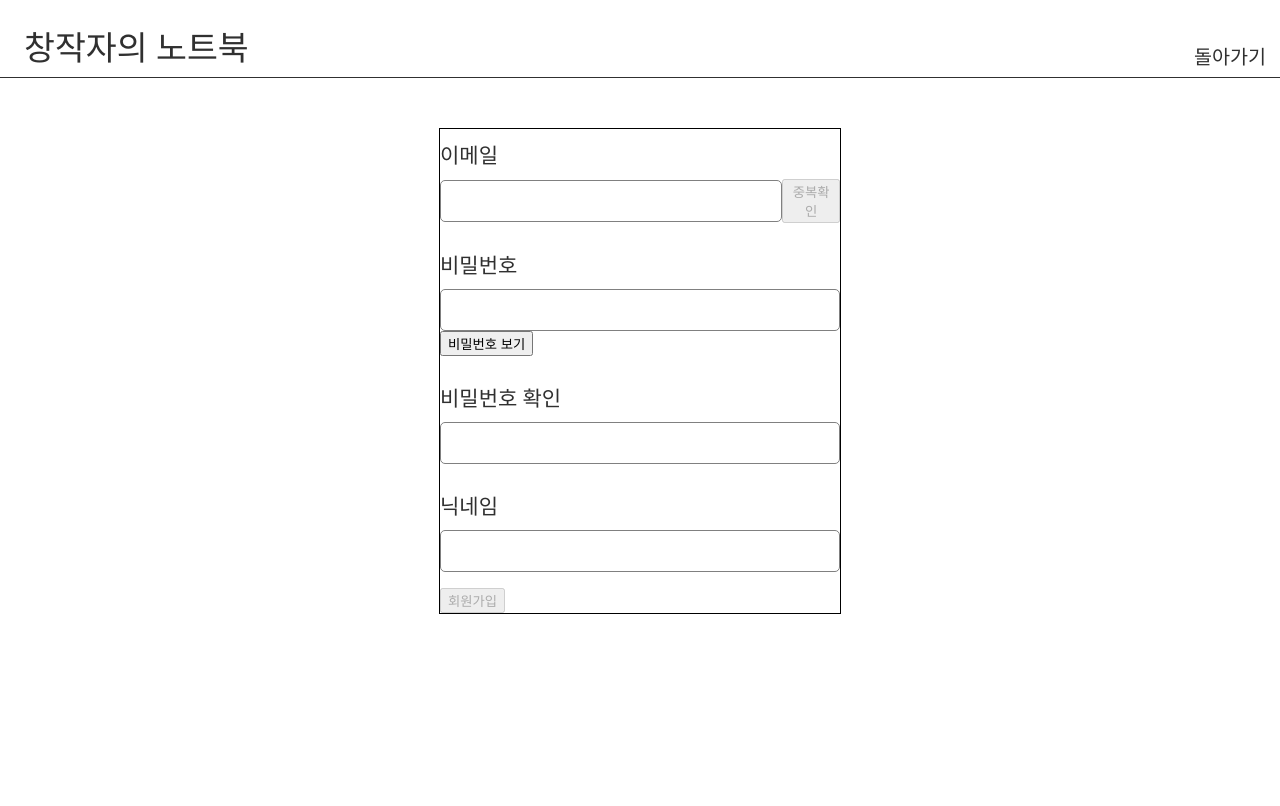
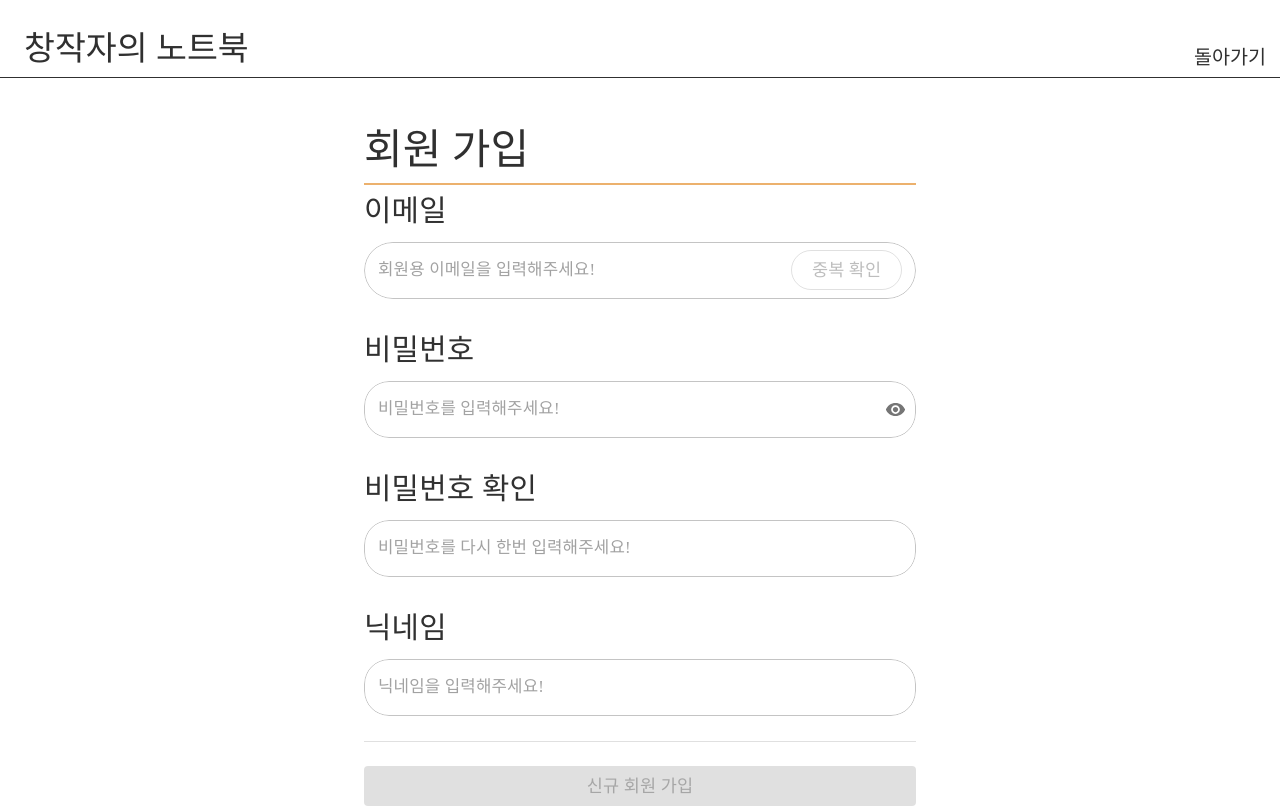
Before and after one commit to inputTitleHere/CreatorsNotebook, a React (Vite) app in the folder creators-notbook-frontend/: page /user/register in a window 1280 px wide. Built offline with nearby package versions, Linux system fonts and the light colour scheme; a web font is replaced by a local one.

Commit message:
feature/register-ui-refactor, 회원가입 프런트엔드의 UI를 MUI기반으로 변경

```diff
--- a/creators-notbook-frontend/src/pages/user/register/Register.jsx
+++ b/creators-notbook-frontend/src/pages/user/register/Register.jsx
@@ -9,6 +9,14 @@ import { useNavigate } from "react-router-dom";
 import { setJwtToStorage } from "../../../utils/userUtil";
 import { useDispatch } from "react-redux";
 import { login } from "../../../redux-store/slices/userSlice";
+import {
+  Box,
+  Button,
+  Container,
+  Divider,
+  Stack,
+  Typography,
+} from "@mui/material";
 /**
  * 회원가입 페이지를 표시하는 컴포넌트.
  */
@@ -26,9 +34,17 @@ export default function Register() {
    */
   const handleSubmit = async (event) => {
     event.preventDefault();
-    const response = await fetchByForm("/user/register", "POST", formRef.current);
+    const response = await fetchByForm(
+      "/user/register",
+      "POST",
+      formRef.current
+    );
     if (response.data) {
-      const loginResponse = await fetchByForm("/user/login","POST",formRef.current);
+      const loginResponse = await fetchByForm(
+        "/user/login",
+        "POST",
+        formRef.current
+      );
       dispatch(login(loginResponse.user));
       setJwtToStorage(loginResponse.jwt);
       navigate("/dashboard");
@@ -38,16 +54,45 @@ export default function Register() {
   return (
     <>
       <Header showLoginOption={false} />
-      <section>
-        <div className="form-wrapper">
-          <form onSubmit={handleSubmit} ref={formRef}>
+      <Container
+        sx={{
+          width: "600px",
+          marginTop: "48px",
+        }}
+      >
+        <form onSubmit={handleSubmit} ref={formRef}>
+          <Stack spacing={1}>
+            <Box>
+              <Typography variant="h3">회원 가입</Typography>
+            </Box>
+            <Divider
+              sx={{
+                border: "1px solid",
+                borderColor: "secondary.main",
+                margin: "12px 0px",
+              }}
+            />
             <EmailComponent setState={setIdCheck} />
             <PasswordComponent setState={setPasswordCheck} />
             <UserNicknameComponent setState={setUserNicknameCheck} />
-            <button disabled={!(idCheck && passwordCheck && userNicknameCheck)}>회원가입</button>
-          </form>
-        </div>
-      </section>
+          </Stack>
+          <Divider
+            sx={{
+              marginBottom: "24px",
+            }}
+          />
+          <Box>
+            <Button
+              disabled={!(idCheck && passwordCheck && userNicknameCheck)}
+              variant="contained"
+              fullWidth
+              type="submit"
+            >
+              <Typography variant="h6">신규 회원 가입</Typography>
+            </Button>
+          </Box>
+        </form>
+      </Container>
     </>
   );
 }
--- a/creators-notbook-frontend/src/pages/user/register/components/RegisterEmailComponent.jsx
+++ b/creators-notbook-frontend/src/pages/user/register/components/RegisterEmailComponent.jsx
@@ -1,6 +1,14 @@
 import PropTypes from "prop-types";
-import { useRef, useState } from "react";
+import { useState } from "react";
 import { fetchByUrl } from "../../../../utils/fetch";
+import {
+  Box,
+  Button,
+  FormControl,
+  FormLabel,
+  OutlinedInput,
+  Typography,
+} from "@mui/material";
 
 RegisterEmailComponent.propTypes = {
   setState: PropTypes.func,
@@ -14,13 +22,22 @@ RegisterEmailComponent.propTypes = {
  */
 export default function RegisterEmailComponent({ setState }) {
   const [passState, setPassState] = useState(null);
-  const emailInputRef = useRef(null);
+  const [email, setEmail] = useState("");
   const [emailCheckButtonToggle, setEmailCheckButtonToggle] = useState(true);
+
+  /**
+   * 입력된 이메일이 사용가능한지 서버에 쿼리한다.
+   */
   const checkIfEmailUsable = async () => {
     const emailData = {
-      [emailInputRef.current.name]: emailInputRef.current.value,
+      email: email,
     };
-    const emailUsable = await fetchByUrl("/user/checkIfEmailUsable", "GET",emailData);
+    console.log(emailData);
+    const emailUsable = await fetchByUrl(
+      "/user/checkIfEmailUsable",
+      "GET",
+      emailData
+    );
     if (emailUsable.data) {
       setState(true);
       setPassState(true);
@@ -30,7 +47,12 @@ export default function RegisterEmailComponent({ setState }) {
     }
   };
 
+  /**
+   * 이메일 변경을 추적.
+   * 변경시 중복확인을 true하며 사용가능 이메일을 false한다.
+   */
   const handleEmailChange = (event) => {
+    setEmail(event.target.value);
     setState(false);
     setPassState(null);
     if (event.target.value.includes("@")) {
@@ -41,27 +63,55 @@ export default function RegisterEmailComponent({ setState }) {
   };
 
   return (
-    <>
-      <label className="major-input" htmlFor="email">
-        이메일
-      </label>
-      <div className="input-wrapper">
-        <input
-          className="major-input"
-          type="text"
-          name="email"
-          id="email"
-          onChange={handleEmailChange}
-          ref={emailInputRef}
-        />
-        <button type="button" onClick={checkIfEmailUsable} disabled={emailCheckButtonToggle}>
-          중복확인
-        </button>
-      </div>
-      <div className={"error-message " + (passState && "pass")}>
-        {passState !== null && (passState ? "사용가능한 이메일입니다." : "중복된 이메일 입니다.")}
-        &nbsp;
-      </div>
-    </>
+    <FormControl>
+      <FormLabel htmlFor="register-email">
+        <Typography variant="h4">이메일</Typography>
+      </FormLabel>
+      <OutlinedInput
+        name="email"
+        id="register-email"
+        onChange={handleEmailChange}
+        value={email}
+        error={passState===false}
+        fullWidth
+        required
+        placeholder="회원용 이메일을 입력해주세요!"
+        endAdornment={
+          <Button
+            variant="outlined"
+            onClick={checkIfEmailUsable}
+            disabled={emailCheckButtonToggle}
+            sx={{
+              width: "25%",
+              borderRadius: "25px",
+            }}
+          >
+            <Typography variant="h6">중복 확인</Typography>
+          </Button>
+        }
+        sx={{
+          marginTop: "12px",
+          borderRadius: "35px",
+          overflow: "hidden",
+        }}
+      />
+      <Box
+        sx={{
+          display: "flex",
+          alignItems: "center",
+          justifyContent: "center",
+        }}
+      >
+        {passState !== null ? (
+          passState ? (
+            <Typography color="primary">사용가능한 이메일입니다.</Typography>
+          ) : (
+            <Typography color="warning.main">중복된 이메일 입니다.</Typography>
+          )
+        ) : (
+          <Typography>&nbsp;</Typography>
+        )}
+      </Box>
+    </FormControl>
   );
 }
--- a/creators-notbook-frontend/src/pages/user/register/components/RegisterPasswordComponent.jsx
+++ b/creators-notbook-frontend/src/pages/user/register/components/RegisterPasswordComponent.jsx
@@ -1,5 +1,15 @@
-import { useEffect, useRef, useState } from "react";
+import { useEffect, useState } from "react";
 import PropTypes from "prop-types";
+import {
+  Box,
+  FormControl,
+  FormLabel,
+  IconButton,
+  InputAdornment,
+  OutlinedInput,
+  Typography,
+} from "@mui/material";
+import { Visibility, VisibilityOff } from "@mui/icons-material";
 
 RegisterPasswordComponent.propTypes = {
   setState: PropTypes.func,
@@ -13,13 +23,18 @@ RegisterPasswordComponent.propTypes = {
  * @returns
  */
 export default function RegisterPasswordComponent({ setState }) {
-  const passwordRef = useRef(null);
-  const passwordMatchRef = useRef(null);
   const [passwordCheck, setPasswordCheck] = useState(undefined);
+  const [passwordMatch, setPasswordMatch] = useState(undefined);
   const [passwordMessage, setPasswordMessage] = useState("");
-  const [passwordMatch, setPasswordMatch] = useState(undefined);
   const [showPassword, setShowPassword] = useState(false);
 
+  const [password, setPassword] = useState("");
+  const [passwordForCheck, setPasswordForCheck] = useState("");
+  /**
+   * 비밀번호가 사용가능하고
+   * 확인 비밀번호와 일치하는 경우
+   * 상급 컴포넌트의 비밀번호 가능 상태를 토글한다.
+   */
   useEffect(() => {
     if (passwordCheck && passwordMatch) {
       setState(true);
@@ -28,18 +43,20 @@ export default function RegisterPasswordComponent({ setState }) {
     }
   }, [passwordCheck, passwordMatch, setState]);
 
-  const valdatePassword = (event) => {
-    if(passwordMatchRef.current.value.length>0){
-      setPasswordMatch(false);
-    }
+  /**
+   * 현재 입력된 비밀번호가 사용가능한 비밀번호 조합인지 확인한다.
+   */
+  const validatePassword = (event) => {
     const password = event.target.value;
+    setPassword(password);
+
     if (password.length > 0) {
       if (
         /^(?=.*[A-Za-z])(?=.*\d)(?=.*[$@$!%*\-=^_#+?~&])[A-Za-z\d$@$_!\-=^+=~%*#?&]{8,}$/.test(
           password
         )
       ) {
-        setPasswordMessage("");
+        setPasswordMessage(undefined);
         setPasswordCheck(true);
       } else {
         setPasswordCheck(false);
@@ -47,52 +64,123 @@ export default function RegisterPasswordComponent({ setState }) {
           "비밀번호는 영문, 숫자, 특수문자를 포함해 8글자 이상이 되어야 합니다."
         );
       }
+      if (passwordForCheck.length > 0) {
+        if (passwordForCheck !== password) {
+          setPasswordMatch(false);
+        } else {
+          setPasswordMatch(true);
+        }
+      }
+    }
+    if (password.length === 0 && passwordForCheck.length === 0) {
+      setPasswordMatch(undefined);
+    }else{
+      setPasswordMatch(password===passwordForCheck);
     }
   };
 
+  /**
+   * 확인 비밀번호와 현재 비밀번호가 일치하는지 확인한다.
+   */
   const checkPasswordMatch = (event) => {
     const passwordCheck = event.target.value;
-    if(passwordCheck.length===0){
+    setPasswordForCheck(passwordCheck);
+    if (passwordCheck.length === 0) {
       setPasswordMatch(undefined);
       return;
     }
-    if (passwordCheck === passwordRef.current.value) {
+    if (passwordCheck === password) {
       setPasswordMatch(true);
     } else {
       setPasswordMatch(false);
     }
   };
 
-  const togglePasswordVisibility=()=>{
-    setShowPassword(!showPassword);
-  }
-
   return (
     <>
-      <label className="major-input" htmlFor="password">
-        비밀번호
-      </label>
-      <input
-        className="major-input"
-        type={showPassword?"text":"password"}
+      <FormControl fullWidth>
+        <FormLabel htmlFor="password">
+          <Typography variant="h4">비밀번호</Typography>
+        </FormLabel>
+        <OutlinedInput
           name="password"
           id="password"
-        onChange={valdatePassword}
-        ref={passwordRef}
+          fullWidth
+          required
+          value={password}
+          error={passwordCheck === false}
+          type={showPassword ? "text" : "password"}
+          placeholder="비밀번호를 입력해주세요!"
+          onChange={validatePassword}
+          endAdornment={
+            <InputAdornment position="end">
+              <IconButton
+                aria-label="toggle password visibility"
+                onClick={() => setShowPassword(!showPassword)}
+                onMouseDown={(event) => event.preventDefault()}
+                edge="end"
+              >
+                {showPassword ? <VisibilityOff /> : <Visibility />}
+              </IconButton>
+            </InputAdornment>
+          }
+          sx={{
+            marginTop: "12px",
+            "& fieldset": {
+              borderRadius: "25px",
+            },
+            borderRadius: "25px",
+            overflow: "hidden",
+          }}
         />
-      <button type="button" onClick={togglePasswordVisibility}> 비밀번호 보기 </button>
-      <div className="error-message">{passwordMessage}&nbsp;</div>
-      <label className="major-input" htmlFor="password-check">
-        비밀번호 확인
-      </label>
-      <input
-        className="major-input"
+        <Box
+          sx={{
+            display: "flex",
+            alignItems: "center",
+            justifyContent: "center",
+          }}
+        >
+          <Typography color="warning.main">{passwordMessage}&nbsp;</Typography>
+        </Box>
+      </FormControl>
+      <FormControl fullWidth>
+        <FormLabel htmlFor="password-check">
+          <Typography variant="h4">비밀번호 확인</Typography>
+        </FormLabel>
+        <OutlinedInput
+          id="password-check"
+          fullWidth
+          required
           type="password"
-        id="password-check"
+          error={passwordMatch === false}
+          placeholder="비밀번호를 다시 한번 입력해주세요!"
           onChange={checkPasswordMatch}
-        ref={passwordMatchRef}
+          value={passwordForCheck}
+          sx={{
+            marginTop: "12px",
+            "& fieldset": {
+              borderRadius: "25px",
+            },
+            borderRadius: "25px",
+            overflow: "hidden",
+          }}
         />
-      <div className="error-message">{passwordMatch===false && "위의 비밀번호와 동일하게 입력해주세요."}&nbsp;</div>
+        <Box
+          sx={{
+            display: "flex",
+            alignItems: "center",
+            justifyContent: "center",
+          }}
+        >
+          {passwordMatch === false ? (
+            <Typography color="warning.main">
+              위의 비밀번호와 동일하게 입력해주세요.
+            </Typography>
+          ) : (
+            <Typography>&nbsp;</Typography>
+          )}
+        </Box>
+      </FormControl>
     </>
   );
 }
--- a/creators-notbook-frontend/src/pages/user/register/components/RegisterUserNicknameComponent.jsx
+++ b/creators-notbook-frontend/src/pages/user/register/components/RegisterUserNicknameComponent.jsx
@@ -1,18 +1,28 @@
 import { useState } from "react";
 import { func, string } from "prop-types";
+import {
+  Box,
+  FormControl,
+  FormLabel,
+  OutlinedInput,
+  Typography,
+} from "@mui/material";
 
 RegisterUserNicknameComponent.propTypes = {
   setState: func,
   defaultValue: string,
 };
 
-export default function RegisterUserNicknameComponent({
-  setState,
-  defaultValue,
-}) {
-  const [message, setMessage] = useState("");
+export default function RegisterUserNicknameComponent({ setState }) {
+  const [message, setMessage] = useState(undefined);
+  const [nickname, setNickname] = useState("");
+
+  /**
+   * 닉네임 사용여부를 확인하여 불가능시 메세지 설정.
+   */
   const handleNicknameChange = (event) => {
     const nickname = event.target.value;
+    setNickname(nickname);
     if (nickname.length === 0) {
       setState(false);
       setMessage("");
@@ -20,7 +30,7 @@ export default function RegisterUserNicknameComponent({
     }
     if (/^[0-9ㄱ-ㅎ가-힣a-zA-Z-_]+$/.test(nickname)) {
       setState(true);
-      setMessage("");
+      setMessage(undefined);
     } else {
       setState(false);
       setMessage(
@@ -31,18 +41,42 @@ export default function RegisterUserNicknameComponent({
 
   return (
     <>
-      <label className="major-input" htmlFor="nickname">
-        닉네임
-      </label>
-      <input
-        className="major-input"
-        type="text"
-        name="nickname"
-        id="nickname"
-        onChange={handleNicknameChange}
-        defaultValue={defaultValue}
-      />
-      <div className="error-message">{message}&nbsp;</div>
+      <FormControl fullWidth>
+        <FormLabel htmlFor="nickname">
+          <Typography variant="h4">닉네임</Typography>
+        </FormLabel>
+        <OutlinedInput
+          name="nickname"
+          id="nickname"
+          fullWidth
+          required
+          placeholder="닉네임을 입력해주세요!"
+          value={nickname}
+          onChange={handleNicknameChange}
+          error={Boolean(message)}
+          sx={{
+            marginTop: "12px",
+            "& fieldset": {
+              borderRadius: "25px",
+            },
+            borderRadius: "25px",
+            overflow: "hidden",
+          }}
+        />
+        <Box
+          sx={{
+            display: "flex",
+            alignItems: "center",
+            justifyContent: "center",
+          }}
+        >
+          {message ? (
+            <Typography color="warning.main">{message}</Typography>
+          ) : (
+            <Typography>&nbsp;</Typography>
+          )}
+        </Box>
+      </FormControl>
     </>
   );
 }
```
Also changed, not shown: creators-notbook-frontend/src/pages/dashboard/project-list/ProjectList.jsx (+8 -5 lines), creators-notbook-frontend/src/pages/user/login/Login.jsx (+5 -24 lines). Lines whose indentation alone changed are shown as unchanged.
